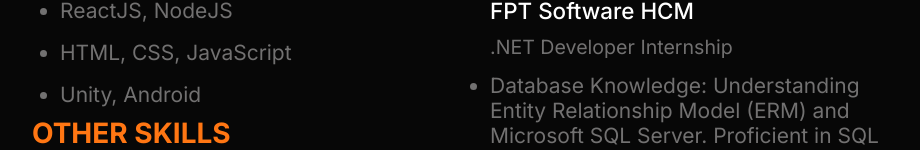
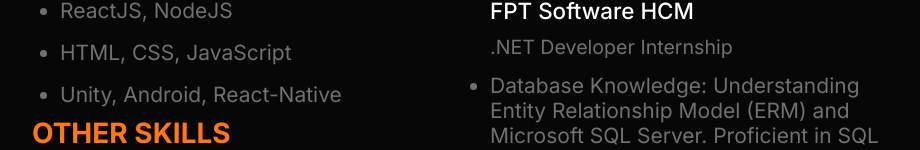
Before and after one commit to trinity-fptu/resume, a plain HTML site: page index.html in a window 1280 px wide. Shown: the part 644-794 px from the top of the page, without its empty margins (178-1098 px from the left). Drawn offline with nearby package versions, Linux system fonts and the light colour scheme.

Commit message:
Update resume

```diff
--- a/index.html
+++ b/index.html
@@ -39,7 +39,7 @@
           <li>C# .NET (ASP.NET MVC and API)</li>
           <li>ReactJS, NodeJS</li>
           <li>HTML, CSS, JavaScript</li>
-          <li>Unity, Android</li>
+          <li>Unity, Android, React-Native</li>
         </ul>
         <h3 class="title">Other Skills</h3>
         <ul class="skills_list">
```
